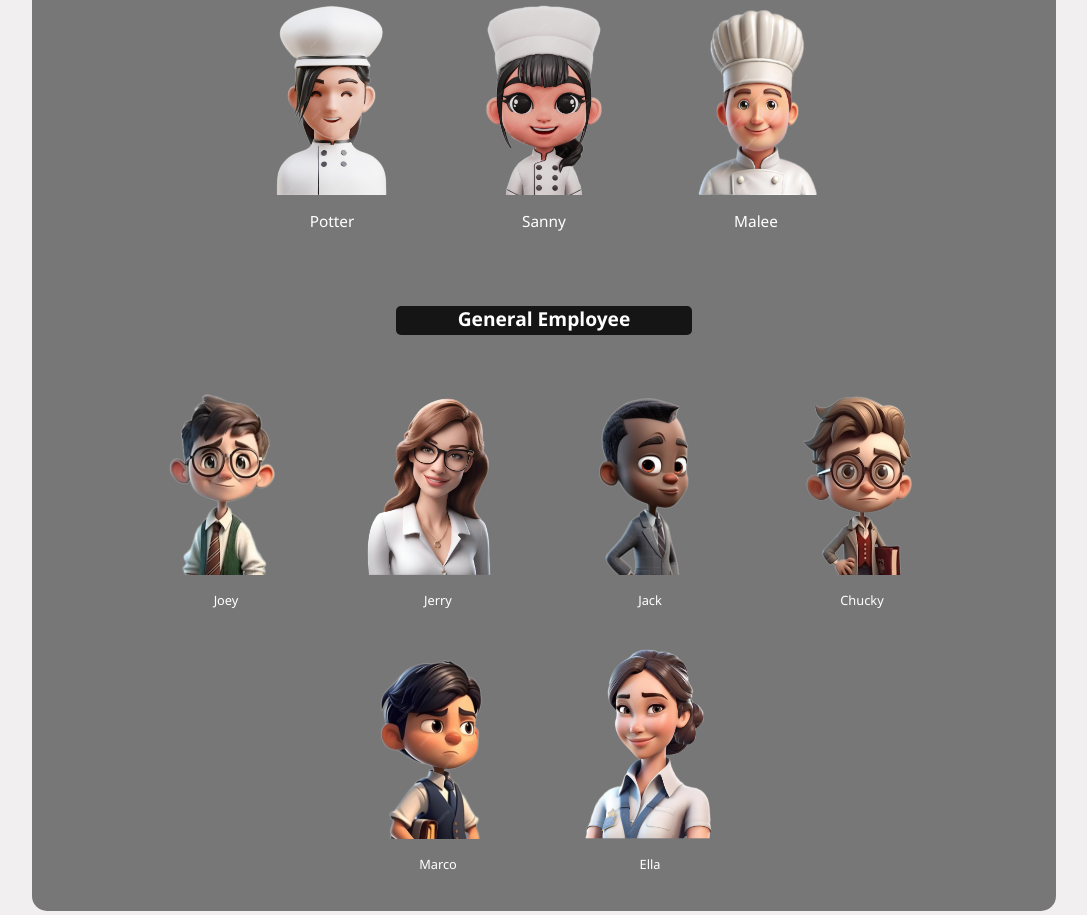
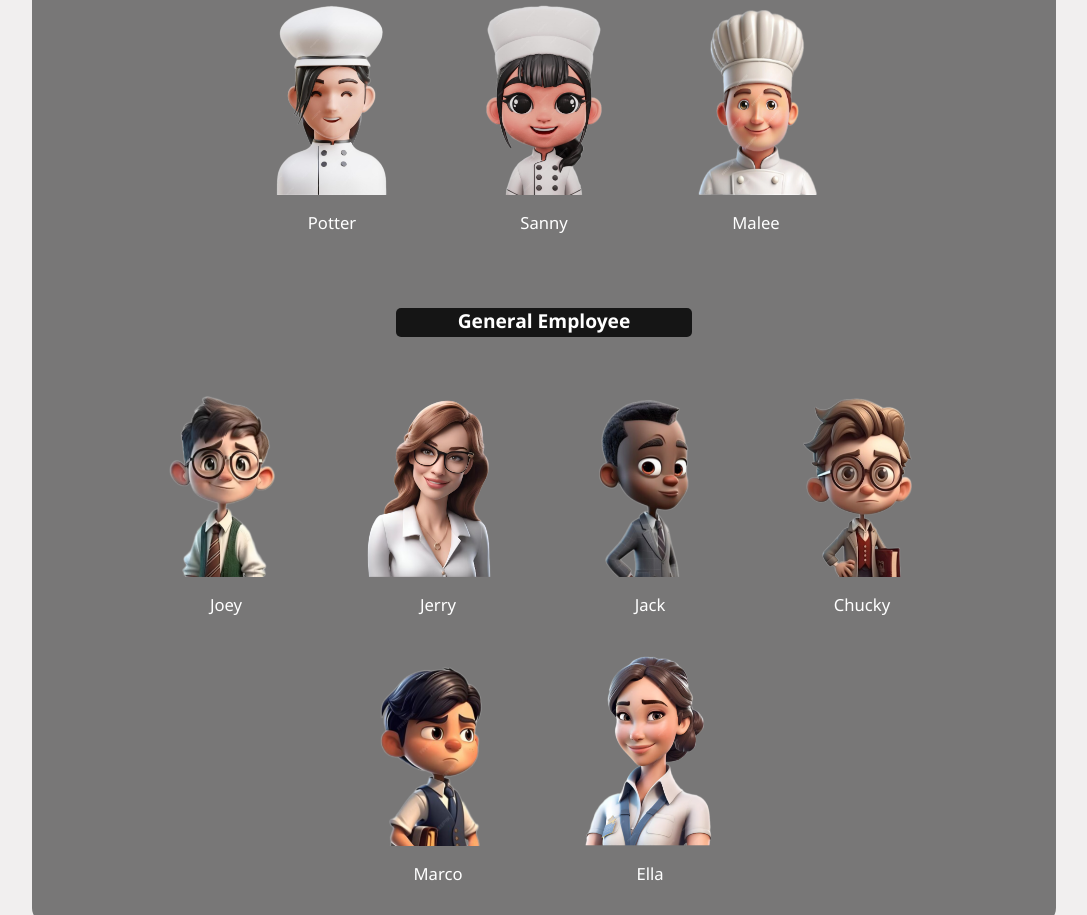
Before and after one commit to ratchanona65/myweb, a plain HTML site: page team.html in a window 1280 px wide. Shown: the part 903-1818 px from the top of the page, without its empty margins (96-1183 px from the left). Drawn offline with Linux system fonts and the light colour scheme.

Commit message:
chang font size emp-item p

```diff
--- a/styleTeam.css
+++ b/styleTeam.css
@@ -92,6 +92,7 @@
 .personal-box p {
     margin-top: 10px;
     color: #ffffff;
+    font-size: 1.3vw;
 }
 .personal{
     opacity: 0;
@@ -122,7 +123,7 @@
 
 }
 .emp-item p{
-    font-size: 1vw;
+    font-size: 1.3vw;
 }
 
 .employee-box {
```
